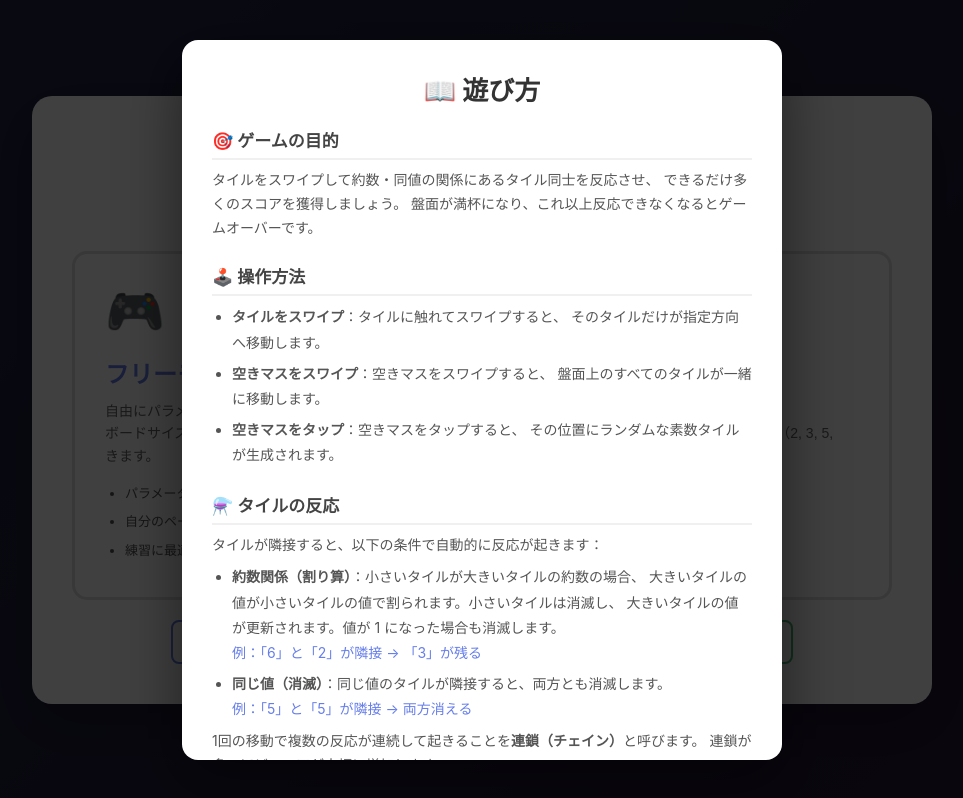
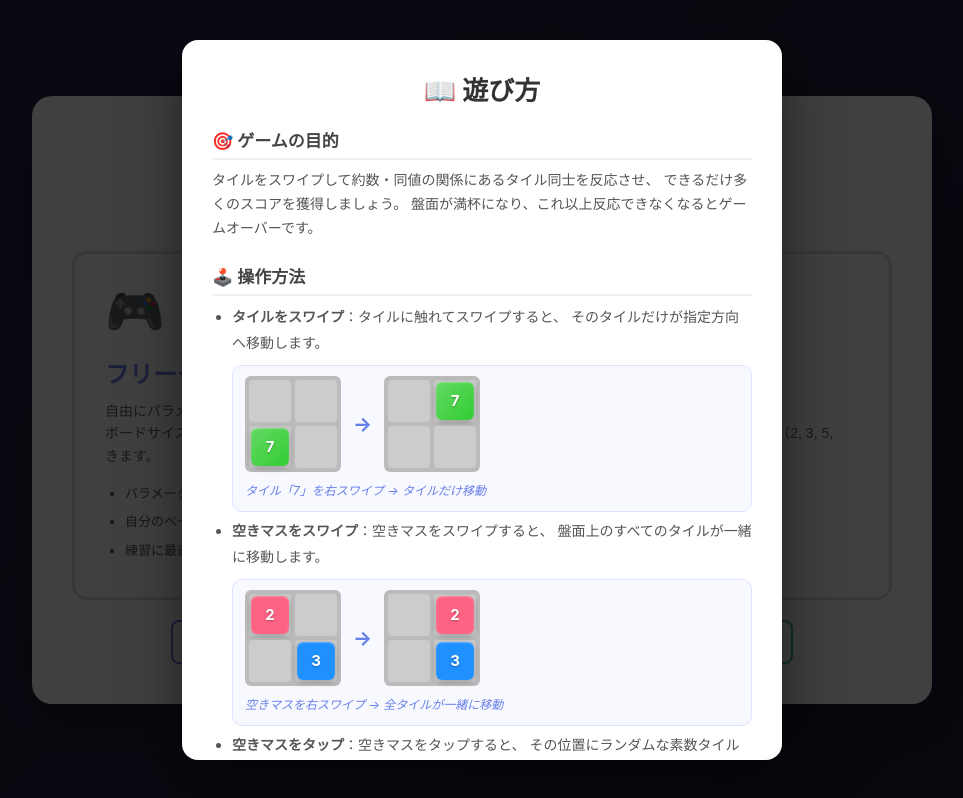
Before and after one commit to tanashou1/factorization-game, a React (Vite) app: page / in a window 1280 px wide. Both pictures are taken after a click on the button "📖 遊び方". Shown: the whole page, without its empty margins (158-1121 px from the left). Built offline with nearby package versions, Linux system fonts and the light colour scheme.

Commit message:
feat: 遊び方にプレイ画像（ビジュアル図解）を追加 (v1.20.0)
Co-authored-by: tanashou1 <35059561+tanashou1@users.noreply.github.com>

```diff
--- a/package.json
+++ b/package.json
@@ -1,6 +1,6 @@
 {
   "name": "factorization-game",
-  "version": "1.19.0",
+  "version": "1.20.0",
   "description": "素因数分解をベースにした数字パズルゲーム - A number puzzle game based on prime factorization",
   "main": "index.js",
   "scripts": {
--- a/src/components/HowToPlay.css
+++ b/src/components/HowToPlay.css
@@ -150,6 +150,95 @@
   margin-bottom: 4px;
 }
 
+/* ミニタイルイラスト */
+.howtoplay-mini-tile {
+  display: inline-flex;
+  align-items: center;
+  justify-content: center;
+  width: 38px;
+  height: 38px;
+  border-radius: 6px;
+  color: white;
+  font-weight: bold;
+  font-size: 15px;
+  box-shadow: 0 2px 6px rgba(0, 0, 0, 0.25), inset 0 1px 2px rgba(255, 255, 255, 0.3);
+  text-shadow: 0 1px 2px rgba(0, 0, 0, 0.3);
+  flex-shrink: 0;
+}
+
+/* ミニボード（2×2グリッド） */
+.howtoplay-mini-board {
+  display: grid;
+  grid-template-columns: repeat(2, 42px);
+  grid-template-rows: repeat(2, 42px);
+  gap: 4px;
+  background: #bbbbbb;
+  border-radius: 6px;
+  padding: 4px;
+  flex-shrink: 0;
+}
+
+.howtoplay-mini-cell {
+  background: #cccccc;
+  border-radius: 4px;
+  display: flex;
+  align-items: center;
+  justify-content: center;
+}
+
+/* 図解コンテナ */
+.howtoplay-diagram {
+  margin: 10px 0 4px 0;
+  padding: 10px 12px;
+  background: #f8f9ff;
+  border: 1px solid #dde2ff;
+  border-radius: 10px;
+}
+
+.diagram-scene {
+  display: flex;
+  align-items: center;
+  gap: 12px;
+  flex-wrap: wrap;
+}
+
+.diagram-tiles-row {
+  display: flex;
+  gap: 4px;
+  align-items: center;
+}
+
+.diagram-arrow-right {
+  font-size: 20px;
+  font-weight: bold;
+  color: #667eea;
+  flex-shrink: 0;
+}
+
+.diagram-empty-result {
+  min-width: 38px;
+  min-height: 38px;
+  align-items: center;
+  justify-content: center;
+}
+
+.diagram-gone {
+  font-size: 13px;
+  font-weight: bold;
+  color: #e53e3e;
+  padding: 4px 8px;
+  background: #fff5f5;
+  border: 1px dashed #e53e3e;
+  border-radius: 6px;
+}
+
+.diagram-caption {
+  margin-top: 8px;
+  font-size: 12px;
+  color: #667eea;
+  font-style: italic;
+}
+
 .howtoplay-close-btn {
   display: block;
   width: 100%;
--- a/src/components/HowToPlay.tsx
+++ b/src/components/HowToPlay.tsx
@@ -4,6 +4,22 @@ import './HowToPlay.css';
 interface HowToPlayProps {
   onClose: () => void;
 }
+
+// ゲームタイルを模したミニタイルコンポーネント
+const MiniTile: React.FC<{ value: number | string; color: string }> = ({ value, color }) => (
+  <div className="howtoplay-mini-tile" style={{ background: color }}>
+    {value}
+  </div>
+);
+
+// ミニボードコンポーネント（2×2グリッド）
+const MiniBoard: React.FC<{ cells: (React.ReactNode)[] }> = ({ cells }) => (
+  <div className="howtoplay-mini-board">
+    {cells.map((cell, i) => (
+      <div key={i} className="howtoplay-mini-cell">{cell}</div>
+    ))}
+  </div>
+);
 
 export const HowToPlay: React.FC<HowToPlayProps> = ({ onClose }) => {
   return (
@@ -26,14 +42,59 @@ export const HowToPlay: React.FC<HowToPlayProps> = ({ onClose }) => {
             <li>
               <strong>タイルをスワイプ</strong>：タイルに触れてスワイプすると、
               そのタイルだけが指定方向へ移動します。
+              {/* タイル単体スワイプのイラスト */}
+              <div className="howtoplay-diagram">
+                <div className="diagram-scene">
+                  <MiniBoard cells={[
+                    null, null,
+                    <MiniTile value="7" color="linear-gradient(135deg, #64d964 0%, #32cd32 100%)" />, null
+                  ]} />
+                  <div className="diagram-arrow-right">→</div>
+                  <MiniBoard cells={[
+                    null, <MiniTile value="7" color="linear-gradient(135deg, #64d964 0%, #32cd32 100%)" />,
+                    null, null
+                  ]} />
+                </div>
+                <div className="diagram-caption">タイル「7」を右スワイプ → タイルだけ移動</div>
+              </div>
             </li>
             <li>
               <strong>空きマスをスワイプ</strong>：空きマスをスワイプすると、
               盤面上のすべてのタイルが一緒に移動します。
+              {/* 全タイル移動のイラスト */}
+              <div className="howtoplay-diagram">
+                <div className="diagram-scene">
+                  <MiniBoard cells={[
+                    <MiniTile value="2" color="linear-gradient(135deg, #ff6384 0%, #ff6384 100%)" />, null,
+                    null, <MiniTile value="3" color="linear-gradient(135deg, #1e90ff 0%, #1e90ff 100%)" />
+                  ]} />
+                  <div className="diagram-arrow-right">→</div>
+                  <MiniBoard cells={[
+                    null, <MiniTile value="2" color="linear-gradient(135deg, #ff6384 0%, #ff6384 100%)" />,
+                    null, <MiniTile value="3" color="linear-gradient(135deg, #1e90ff 0%, #1e90ff 100%)" />
+                  ]} />
+                </div>
+                <div className="diagram-caption">空きマスを右スワイプ → 全タイルが一緒に移動</div>
+              </div>
             </li>
             <li>
               <strong>空きマスをタップ</strong>：空きマスをタップすると、
               その位置にランダムな素数タイルが生成されます。
+              {/* タップで新タイル生成のイラスト */}
+              <div className="howtoplay-diagram">
+                <div className="diagram-scene">
+                  <MiniBoard cells={[
+                    <MiniTile value="2" color="linear-gradient(135deg, #ff6384 0%, #ff6384 100%)" />, null,
+                    null, null
+                  ]} />
+                  <div className="diagram-arrow-right">→</div>
+                  <MiniBoard cells={[
+                    <MiniTile value="2" color="linear-gradient(135deg, #ff6384 0%, #ff6384 100%)" />, null,
+                    <MiniTile value="5" color="linear-gradient(135deg, #ffce56 0%, #ffce56 100%)" />, null
+                  ]} />
+                </div>
+                <div className="diagram-caption">空きマスをタップ → その位置に素数タイルが出現</div>
+              </div>
             </li>
           </ul>
         </section>
@@ -46,13 +107,37 @@ export const HowToPlay: React.FC<HowToPlayProps> = ({ onClose }) => {
               <strong>約数関係（割り算）</strong>：小さいタイルが大きいタイルの約数の場合、
               大きいタイルの値が小さいタイルの値で割られます。小さいタイルは消滅し、
               大きいタイルの値が更新されます。値が 1 になった場合も消滅します。
-              <br />
-              <em>例：「6」と「2」が隣接 → 「3」が残る</em>
+              {/* 割り算反応のイラスト */}
+              <div className="howtoplay-diagram">
+                <div className="diagram-scene">
+                  <div className="diagram-tiles-row">
+                    <MiniTile value="6" color="linear-gradient(135deg, #ff6384 0%, #1e90ff 100%)" />
+                    <MiniTile value="2" color="linear-gradient(135deg, #ff6384 0%, #ff6384 100%)" />
+                  </div>
+                  <div className="diagram-arrow-right">→</div>
+                  <div className="diagram-tiles-row">
+                    <MiniTile value="3" color="linear-gradient(135deg, #1e90ff 0%, #1e90ff 100%)" />
+                  </div>
+                </div>
+                <div className="diagram-caption">「6」と「2」が隣接 → 6÷2＝「3」が残る</div>
+              </div>
             </li>
             <li>
               <strong>同じ値（消滅）</strong>：同じ値のタイルが隣接すると、両方とも消滅します。
-              <br />
-              <em>例：「5」と「5」が隣接 → 両方消える</em>
+              {/* 同値消滅のイラスト */}
+              <div className="howtoplay-diagram">
+                <div className="diagram-scene">
+                  <div className="diagram-tiles-row">
+                    <MiniTile value="5" color="linear-gradient(135deg, #ffce56 0%, #ffce56 100%)" />
+                    <MiniTile value="5" color="linear-gradient(135deg, #ffce56 0%, #ffce56 100%)" />
+                  </div>
+                  <div className="diagram-arrow-right">→</div>
+                  <div className="diagram-tiles-row diagram-empty-result">
+                    <span className="diagram-gone">消滅！</span>
+                  </div>
+                </div>
+                <div className="diagram-caption">「5」と「5」が隣接 → 両方消滅</div>
+              </div>
             </li>
           </ul>
           <p>
```
Also changed, not shown: 2 other files (tests, documents, lock files or other folders).
